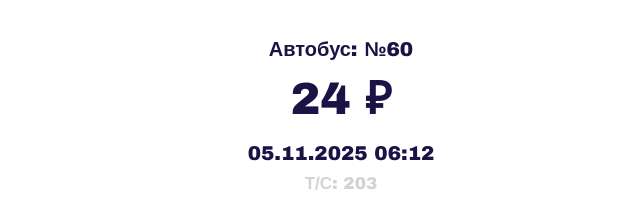
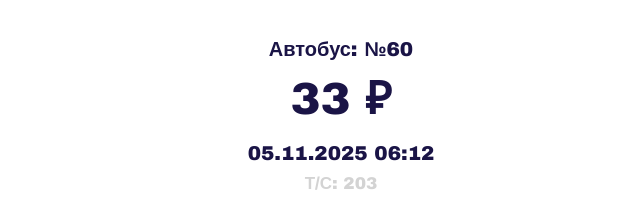
Before and after one commit to hydb10/60, a plain HTML site: page index.html in a window 1280 px wide. Shown: the part 195-411 px from the top of the page, 299-939 px from the left. Drawn offline with Linux system fonts and the light colour scheme; a script that the page names is missing.

Commit message:
Update index.html

```diff
--- a/index.html
+++ b/index.html
@@ -133,7 +133,7 @@
   <div class="main">
     <p>Ваш проезд успешно оплачен!</p><br>
     <p class="bus">Автобус: №60</p>
-    <p class="price">24 ₽</p>
+    <p class="price">33 ₽</p>
     <p class="time" id="datetime"></p>
     <p class="ts">Т/С: 203</p>
     <div class="counter-label">С момента оплаты прошло:</div>
```
